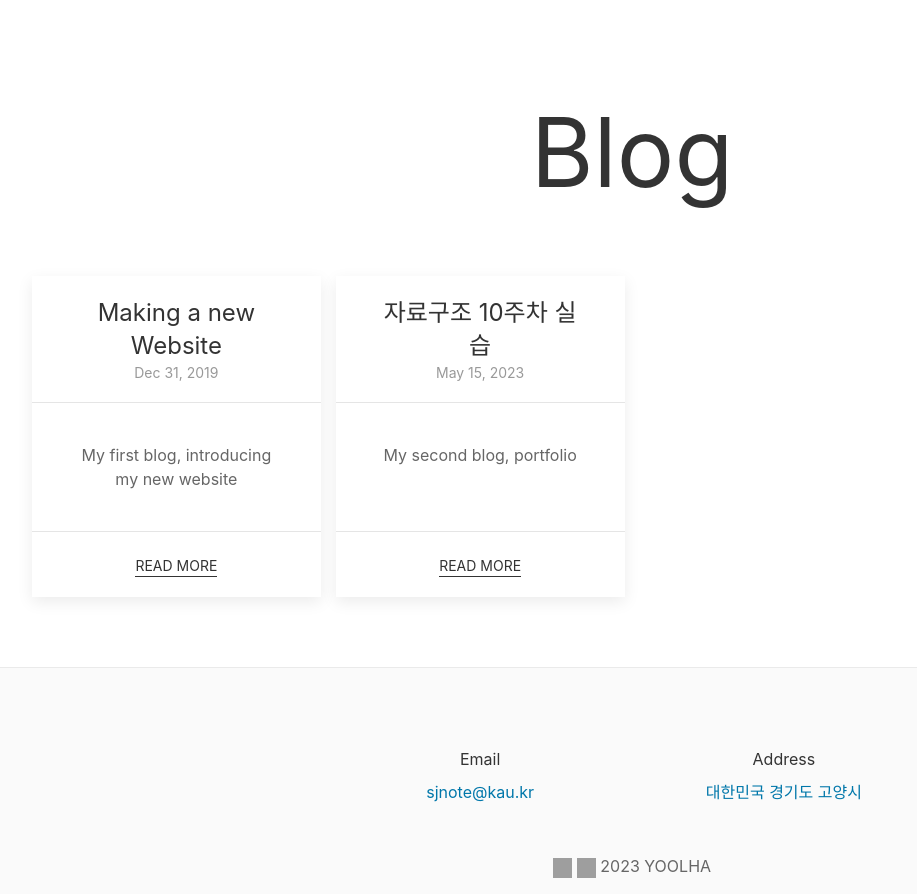
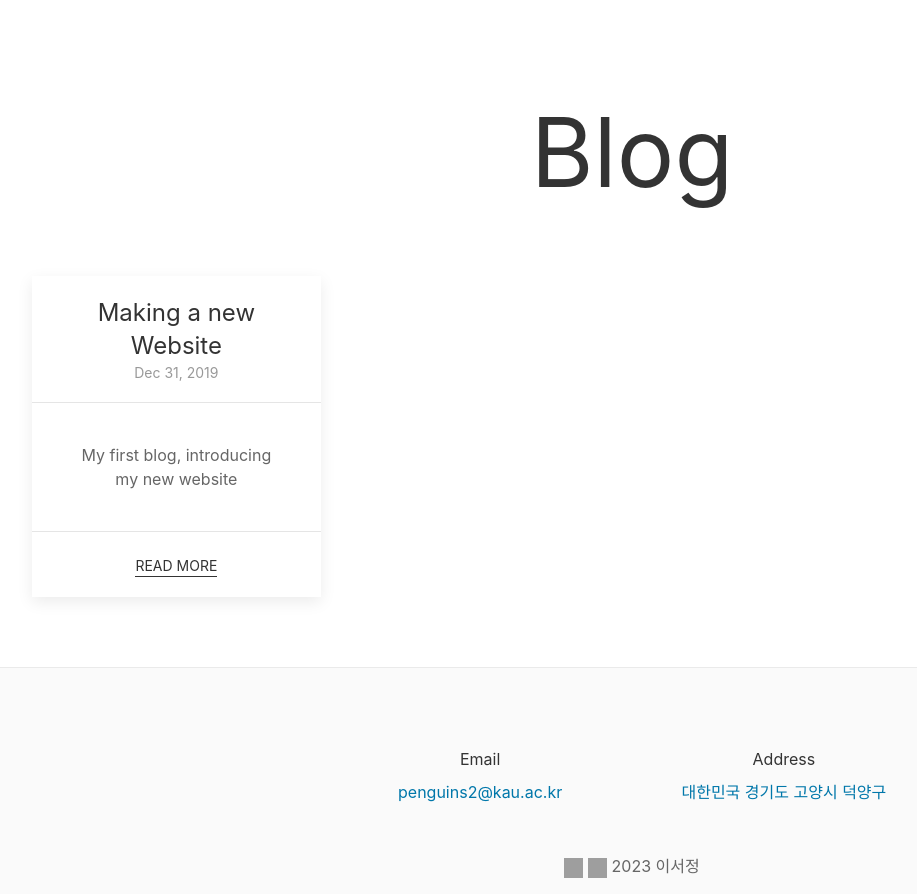
Before and after one commit to girin-sj/girin-sj.github.io, a plain HTML site: page blog/index.html in a window 1280 px wide. Shown: the whole page, without its empty margins (8-925 px from the left). Drawn offline with nearby package versions, Linux system fonts and the light colour scheme; grey boxes are pictures that could not be loaded.

Commit message:
sddaadad

```diff
--- a/blog/index.html
+++ b/blog/index.html
@@ -3,21 +3,17 @@
     html {
         height: 100vh;
     }
-
     body {
         min-height: 100vh;
         display: grid;
         grid-template-rows: 1fr auto;
     }
-
     .footer {
         grid-row-start: 2;
         grid-row-end: 3;
     }
 </style>
-<html lang="en-us">
-
-<head>
+<html lang="en-us"><head>
   <meta charset="utf-8">
   <title>My New Hugo Site</title>
 
@@ -26,7 +22,7 @@
 
   <meta name="description" property="og:description" content="This is meta description.">
   <meta name="image" property="og:image" content="/">
-    <meta name="author" content="hi">
+  <meta name="author" content="이서정">
   <meta name="generator" content="Hugo 0.92.2" />
 
   <!-- plugins -->
@@ -40,8 +36,7 @@
 
   <link rel="stylesheet" href="/css/syntax.min.css" integrity="" media="screen">
 
-    <link rel="alternate" type="application/rss+xml" href="https://yoolha.github.io/blog/index.xml"
-        title="My New Hugo Site" />
+  <link rel="alternate" type="application/rss+xml" href="http://girin-sj.github.io/blog/index.xml" title="My New Hugo Site" />
 <script src="https://cdn.jsdelivr.net/npm/mailgo@0.9.14/dist/mailgo.min.js" defer></script>
 
   <!--Favicon-->
@@ -51,11 +46,8 @@
   <link rel="manifest" href="/site.webmanifest">
 
 </head>
-
 <body class="blog">
-    <div class="wrapper">
-        <div
-            uk-sticky="sel-target: .uk-navbar-container; cls-active: uk-navbar-sticky; bottom: #transparent-sticky-navbar">
+    <div class="wrapper"><div uk-sticky="sel-target: .uk-navbar-container; cls-active: uk-navbar-sticky; bottom: #transparent-sticky-navbar">
     <nav class="uk-navbar-container uk-margin" uk-navbar="mode: click;" style="padding-right: 3rem">
         <div class="uk-navbar-right">
             <ul class="uk-navbar-nav uk-visible@s">
@@ -82,7 +74,8 @@
 
 
 
-                        <li class="uk-active"><a style="font-size: 18px; text-transform:none" href="/blog">Blog</a></li>
+                <li class="uk-active"><a style="font-size: 18px; text-transform:none"
+                        href="/blog">Blog</a></li>
 
 
 
@@ -107,8 +100,7 @@
 
             </ul>
 
-                    <a class="uk-navbar-toggle uk-hidden@s" uk-toggle="target: #sidenav" uk-navbar-toggle-icon
-                        href="#"></a>
+            <a class="uk-navbar-toggle uk-hidden@s" uk-toggle="target: #sidenav" uk-navbar-toggle-icon href="#"></a>
 
         </div>
     </nav>
@@ -119,7 +111,7 @@
 
         <ul class="uk-nav uk-nav-primary uk-nav-center uk-margin-auto-vertical">
 
-                    <li><a style="font-size: 18px" href="https://yoolha.github.io/"> Home </a></li>
+            <li><a style="font-size: 18px" href="http://girin-sj.github.io/"> Home </a></li>
 
 
 
@@ -180,8 +172,7 @@
 
 <section class="uk-margin-large-bottom">
     <div class="uk-container">
-                <div class="uk-grid-small uk-child-width-1-4@s uk-text-center" uk-grid
-                    uk-height-match="target: > div > div > .card-body">
+        <div class="uk-grid-small uk-child-width-1-4@s uk-text-center" uk-grid uk-height-match="target: > div > div > .card-body">
 
 
             <div>
@@ -192,8 +183,7 @@
                             <div class="uk-width-expand">
                                 <h3 class="uk-card-title uk-margin-remove-bottom">Making a new Website</h3>
                                 <p class="uk-text-meta uk-margin-remove-top"><time
-                                                    datetime="2019-12-31 12:14:34 &#43;0600 &#43;0600">Dec 31,
-                                                    2019</time></p>
+                                        datetime="2019-12-31 12:14:34 &#43;0600 &#43;0600">Dec 31, 2019</time></p>
                             </div>
                         </div>
                     </div>
@@ -203,29 +193,6 @@
                 </div>
                     <div class="uk-card-footer">
                         <a href="/blog/first-blog/" class="uk-button uk-button-text">Read more</a>
-                            </div>
-                        </div>
-                    </div>
-
-                    <div>
-                        <div class="uk-card uk-card-default uk-width-1@m">
-                            <div class="card-body">
-                                <div class="uk-card-header">
-                                    <div class="uk-grid-small uk-flex-middle" uk-grid>
-                                        <div class="uk-width-expand">
-                                            <h3 class="uk-card-title uk-margin-remove-bottom">자료구조 10주차 실습</h3>
-                                            <p class="uk-text-meta uk-margin-remove-top"><time
-                                                    datetime="2019-12-31 12:14:34 &#43;0600 &#43;0600">May 15,
-                                                    2023</time></p>
-                                        </div>
-                                    </div>
-                                </div>
-                                <div class="uk-card-body">
-                                    <p>My second blog, portfolio</p>
-                                </div>
-                            </div>
-                            <div class="uk-card-footer">
-                                <a href="/blog/second-blog/" class="uk-button uk-button-text">Read more</a>
                     </div>
                 </div>
             </div>
@@ -241,17 +208,17 @@
 <footer class="footer">
   <div class="uk-container">
 
-            <div class="uk-grid-small uk-child-width-1-4@m uk-text-center uk-flex-center uk-margin-medium-bottom"
-                uk-grid>
+    <div class="uk-grid-small uk-child-width-1-4@m uk-text-center uk-flex-center uk-margin-medium-bottom" uk-grid>
       <div class="uk-margin-small-bottom">
         <h5 class="uk-margin-small-bottom">Email</h5>
-                    <a href="mailto:test@kau.ac.kr">sjnote@kau.kr</a>
+        <a href="mailto:penguins2@kau.ac.kr">penguins2@kau.ac.kr</a>
 
       </div>
       <div>
         <h5 class="uk-margin-small-bottom">Address</h5>
           <div uk-lightbox>
-                        <a href="" data-caption="대한민국 경기도 고양시" data-type="iframe">대한민국 경기도 고양시</a>
+            <a href="" data-caption="대한민국 경기도 고양시 덕양구"
+               data-type="iframe">대한민국 경기도 고양시 덕양구</a>
           </div>
       </div>
     </div>
@@ -263,7 +230,7 @@
       <img loading="lazy" src="https://mirrors.creativecommons.org/presskit/icons/by.svg" style="height: 1.2em;
   width: 1.2em;" alt="CC-BY">
       2023
-                YOOLHA
+      이서정
     </div>
   </div>
 </footer>
@@ -276,5 +243,4 @@
 <script src="https://cdn.jsdelivr.net/npm/uikit@3.2.6/dist/js/uikit-icons.min.js"></script>
 
 </body>
-
 </html>
```
Lines whose indentation alone changed are shown as unchanged.
